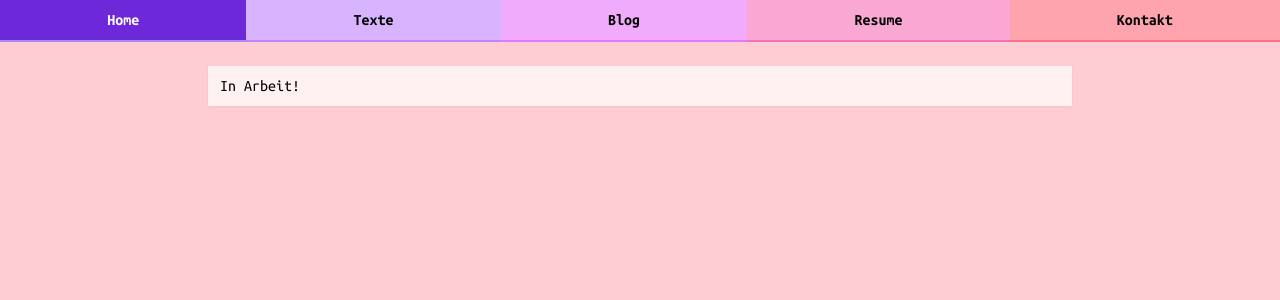
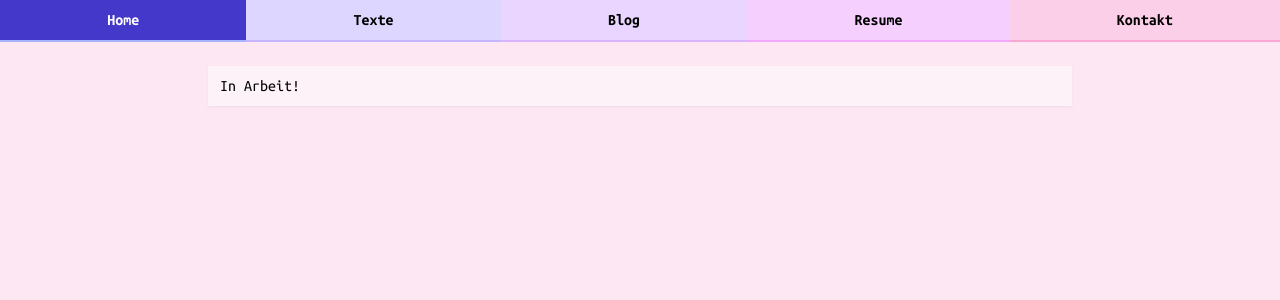
Before and after one commit to 0815beck/0815beck.github.io, a React (Vite) app: page /kontakt in a window 1280 px wide. Shown: the top 300 px of the page. Built offline with nearby package versions, Linux system fonts and the light colour scheme.

Commit message:
color corrections

```diff
--- a/src/components/Navbar.jsx
+++ b/src/components/Navbar.jsx
@@ -9,10 +9,10 @@ function Navbar() {
                     className="
                     p-2 block text-center
                     border-solid
-                    border-violet-400
+                    border-indigo-300
                     border-b-2
-                    bg-violet-300
-                    hover:bg-violet-700
+                    bg-indigo-200
+                    hover:bg-indigo-700
                     hover:text-white
                     font-bold">
                         Home
@@ -22,10 +22,10 @@ function Navbar() {
                     <Link to="/texte" className="
                     p-2 block text-center
                     border-solid
-                    border-purple-400
+                    border-violet-300
                     border-b-2
-                    bg-purple-300
-                    hover:bg-purple-700
+                    bg-violet-200
+                    hover:bg-violet-700
                     hover:text-white
                     font-bold">Texte</Link>
                 </li>
@@ -33,10 +33,10 @@ function Navbar() {
                     <Link to="/blog" className="
                     p-2 block text-center
                     border-solid
-                    border-fuchsia-400
+                    border-purple-300
                     border-b-2
-                    bg-fuchsia-300
-                    hover:bg-fuchsia-700
+                    bg-purple-200
+                    hover:bg-purple-700
                     hover:text-white
                     font-bold">Blog</Link>
                 </li>
@@ -44,10 +44,10 @@ function Navbar() {
                     <Link to="/resume" className="
                     p-2 block text-center
                     border-solid
-                    border-pink-400
+                    border-fuchsia-300
                     border-b-2
-                    bg-pink-300
-                    hover:bg-pink-700
+                    bg-fuchsia-200
+                    hover:bg-fuchsia-700
                     hover:text-white
                     font-bold">Resume</Link>
                 </li>
@@ -55,10 +55,10 @@ function Navbar() {
                     <Link to="/kontakt" className="
                     p-2 block text-center
                     border-solid
-                    border-rose-400
+                    border-pink-300
                     border-b-2
-                    bg-rose-300
-                    hover:bg-rose-700
+                    bg-pink-200
+                    hover:bg-pink-700
                     hover:text-white
                     font-bold">Kontakt</Link>
                 </li>
--- a/src/pages/Blog.jsx
+++ b/src/pages/Blog.jsx
@@ -1,8 +1,8 @@
 function Blog({onClick}) {
     return (
-        <main className="w-full flex-grow overflow-auto bg-fuchsia-200">
+        <main className="w-full flex-grow overflow-auto bg-purple-100">
         <section className="mx-auto max-w-4xl px-4 py-6">
-        <p className="mb-2 px-3 py-2 bg-fuchsia-50 drop-shadow-sm">
+        <p className="mb-2 px-3 py-2 bg-purple-50 drop-shadow-sm">
             In Arbeit!
         </p>
         </section>
--- a/src/pages/Kontakt.jsx
+++ b/src/pages/Kontakt.jsx
@@ -1,8 +1,8 @@
 function Kontakt({onClick}) {
     return (
-        <main className="w-full flex-grow overflow-auto bg-rose-200">
+        <main className="w-full flex-grow overflow-auto bg-pink-100">
         <section className="mx-auto max-w-4xl px-4 py-6">
-        <p className="mb-2 px-3 py-2 bg-rose-50 drop-shadow-sm">
+        <p className="mb-2 px-3 py-2 bg-pink-50 drop-shadow-sm">
             In Arbeit!
         </p>
         </section>
--- a/src/pages/Resume.jsx
+++ b/src/pages/Resume.jsx
@@ -1,8 +1,8 @@
 function Resume({onClick}) {
     return (
-        <main className="w-full flex-grow overflow-auto bg-pink-200">
+        <main className="w-full flex-grow overflow-auto bg-fuchsia-100">
         <section className="mx-auto max-w-4xl px-4 py-6">
-        <p className="mb-2 px-3 py-2 bg-pink-50 drop-shadow-sm">
+        <p className="mb-2 px-3 py-2 bg-fuchsia-50 drop-shadow-sm">
             In Arbeit!!
         </p>
         </section>
--- a/src/pages/Texte.jsx
+++ b/src/pages/Texte.jsx
@@ -1,8 +1,8 @@
 function Texte() {
     return (
-        <main className="w-full flex-grow overflow-auto bg-purple-200">
+        <main className="w-full flex-grow overflow-auto bg-violet-100">
         <section className="mx-auto max-w-4xl px-4 py-6">
-        <p className="mb-2 px-3 py-2 bg-purple-50 drop-shadow-sm">
+        <p className="mb-2 px-3 py-2 bg-violet-50 drop-shadow-sm">
             Hier findest du Texte, die ich in meiner Unizeit geschrieben habe.
             Unter anderem meine Master- und meine Bachelorarbeit, aber auch Texte über andere Themen.
         </p>
--- a/src/pages/UeberMich.jsx
+++ b/src/pages/UeberMich.jsx
@@ -1,14 +1,14 @@
 function UeberMich({onClick}) {
   return (
-    <main className="w-full flex-grow overflow-auto bg-violet-200" onClick={onClick}>
+    <main className="w-full flex-grow overflow-auto bg-indigo-100" onClick={onClick}>
     <section className="mx-auto max-w-4xl px-4 py-6">
-        <h1 className="font-bold mb-2 px-3 py-2  bg-violet-50 drop-shadow-sm"> Über mich</h1>
-        <p className="mb-2 px-3 py-2 bg-violet-50 drop-shadow-sm">
+        <h1 className="font-bold mb-2 px-3 py-2  bg-white drop-shadow-sm"> Über mich</h1>
+        <p className="mb-2 px-3 py-2 bg-white drop-shadow-sm">
             Ich bin ein:e Ex-Mathematikstudent:in aus Berlin. Mein besonderes Interesse gilt funktionalen
             Programmiersprachen, kategorischer Logik und der Semantik von Typentheorie. Wenn du dich auf meiner Webseite umschaust,
             kannst du Quellen, Links und Bücher zu dem Thema finden, die ich über die letzten Jahre angesammelt habe.
         </p>
-        <p className="mb-2 px-3 py-2 bg-violet-50 drop-shadow-sm">
+        <p className="mb-2 px-3 py-2 bg-white drop-shadow-sm">
             Gerade bin ich auf der Suche nach einem Job als Softwareentwickler:in. Ich hab das letzte Jahr geübet,
             also, wenn du Interesse hast und es mit einem sehr motiviertem Junior versuchen möchtest, schreib mir gern. Was
             ich gerade mache, wenn ich nicht auf Jobsuche bin, ist, so viel wie möglich über Datenbanken zu lernen. Ich werde bestimmt auch ein
--- a/tailwind.config.js
+++ b/tailwind.config.js
@@ -1,7 +1,7 @@
 /** @type {import('tailwindcss').Config} */
 export default {
   content: [
-    "./src/**/*.jsx",
+    "./src/**/*.{jsx, js}",
     "./src/*.jsx",
     "./index.html"
   ],
```
Also changed, not shown: src/components/MobileNavbar.jsx (+23 -22 lines).
